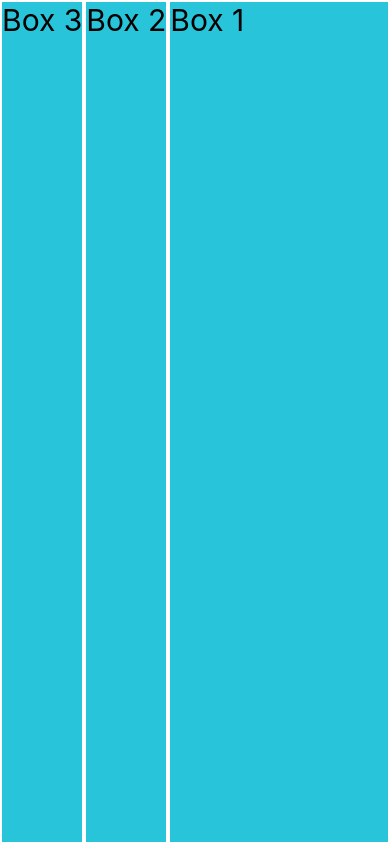
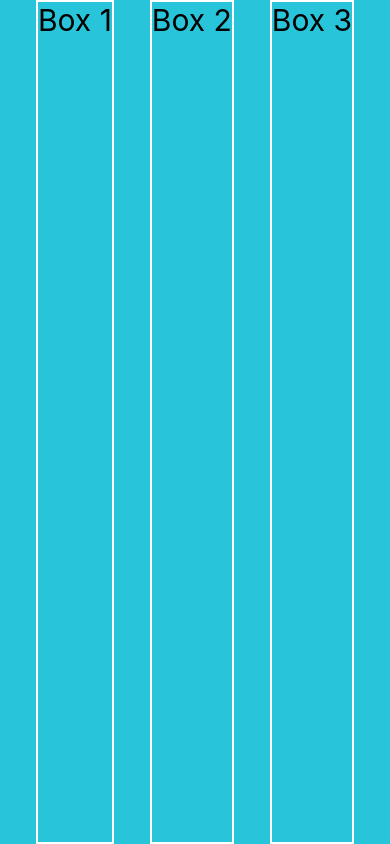
Before and after one commit to Alejoboga20/CounterReactNative, a React Native app: screen / in a window 390 px wide. Built offline with nearby package versions, Linux system fonts and the light colour scheme.

Commit message:
Using justify content

```diff
--- a/src/screens/FlexScreen.tsx
+++ b/src/screens/FlexScreen.tsx
@@ -14,11 +14,11 @@ export const FlexScreen = () => {
 const styles = StyleSheet.create({
   contaier: {
     flex: 1,
-    flexDirection: 'row-reverse',
     backgroundColor: '#28c4d9',
+    flexDirection: 'row',
+    justifyContent: 'space-evenly',
   },
   box1: {
-    flex: 1,
     borderWidth: 2,
     borderColor: 'white',
     fontSize: 30,
```
